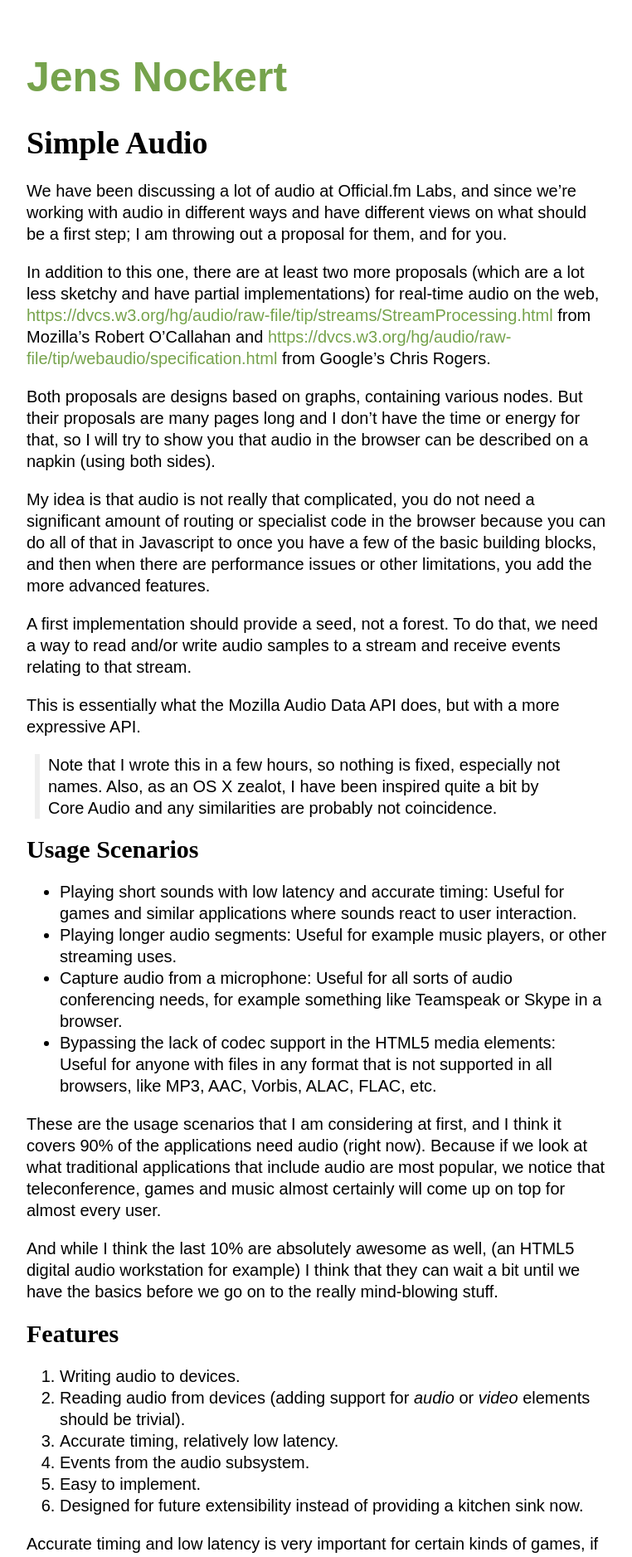
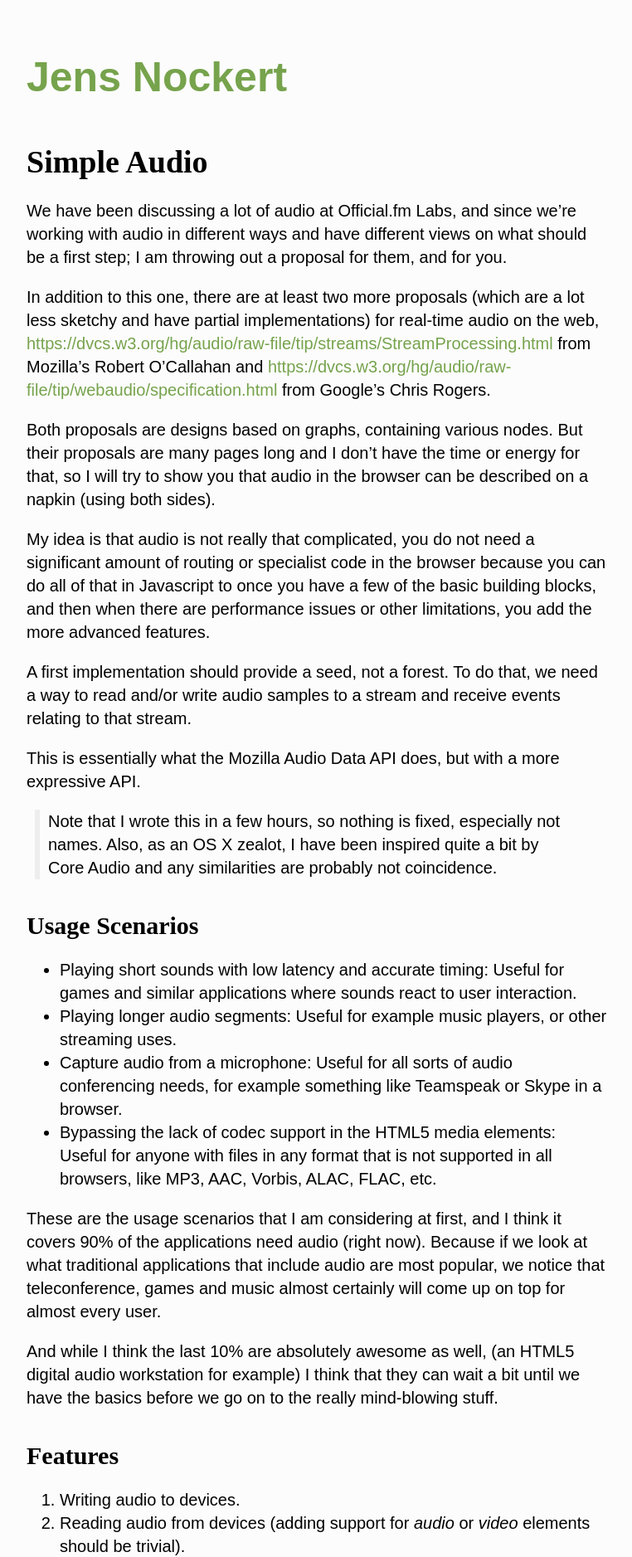
Before and after one commit to auroranockert/jensnockert.github.io, a Jekyll site: the page built from _posts/tumblr/2012-03-03-simple-audio.md, in a window 1280 px wide. Shown: the top 1877 px of the page at 83% size, without its empty margins (258-1020 px from the left). Built offline with Jekyll 4.4.1, drawn with Linux system fonts in a browser that asks for light colours; some web fonts are replaced; Markdown is read by kramdown in place of the engine named in the settings.

Commit message:
Update CSS based on bjz's comments

```diff
--- a/css/main.css
+++ b/css/main.css
@@ -1,14 +1,16 @@
-*, *:after, *:before {
-    -moz-box-sizing: border-box;
+*, *:before, *:after {
+  -moz-box-sizing: border-box; -webkit-box-sizing: border-box; box-sizing: border-box;
 }
 
 html {
   font-family: 'Droid Sans', sans-serif;
   font-size: 20px;
-  line-height: 1.3em;
+  line-height: 1.4em;
+  background: hsl(0, 0%, 99%);
 }
 
 h1, h2, h3, h4, h5, h6 {
+  margin-top: 1.4em;
   font-family: 'Droid Serif', serif;
   font-weight: bold;
 }
@@ -22,6 +24,11 @@
 
 code {
   font-family: 'Droid Sans Mono', monospace;
+  font-size: 16px;
+}
+
+pre code {
+  background: blue;
 }
 
 pre:before {
@@ -40,6 +47,17 @@
   padding-top: 2.5em; padding-bottom: 1em;
   position: relative;
   padding-left: 1em;
+}
+
+code {
+  border: 1px solid #ddd;
+  background-color: #eef;
+  padding: 0em .2em;
+}
+
+pre code {
+  border: none;
+  background: none repeat 0% 0% #1D1F21;
 }
 
 /* code:not(pre) {
```
